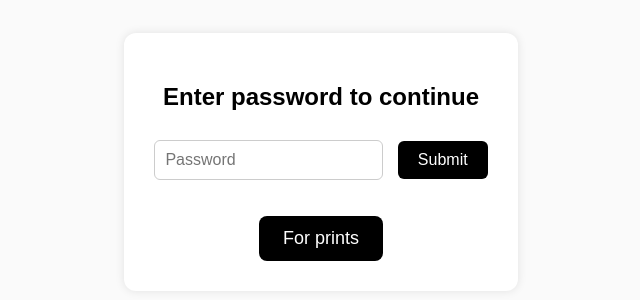
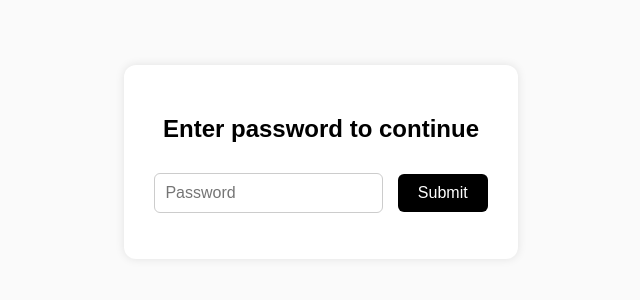
Before and after one commit to holfry/holfry.github.io, a plain HTML site: page index.html in a window 1280 px wide. Shown: the part 246-546 px from the top of the page, without its empty margins (319-959 px from the left). Drawn offline with Linux system fonts and the light colour scheme.

Commit message:
Update title and structure in index.html

```diff
--- a/index.html
+++ b/index.html
@@ -3,7 +3,7 @@
 <head>
   <meta charset="UTF-8" />
   <meta name="viewport" content="width=device-width, initial-scale=1.0" />
-  <title>Protected Link</title>
+  <title>Protected Page</title>
   <link rel="stylesheet" href="style.css" />
 </head>
 <body>
@@ -12,7 +12,7 @@
     <input type="password" id="passwordInput" placeholder="Password" />
     <button id="submitBtn">Submit</button>
     <p id="errorMessage"></p>
-    <a id="hiddenLink" href="#" target="_blank">For prints</a>
+    <div id="linkContainer"></div>
   </div>
 
   <script src="main.js"></script>
```
